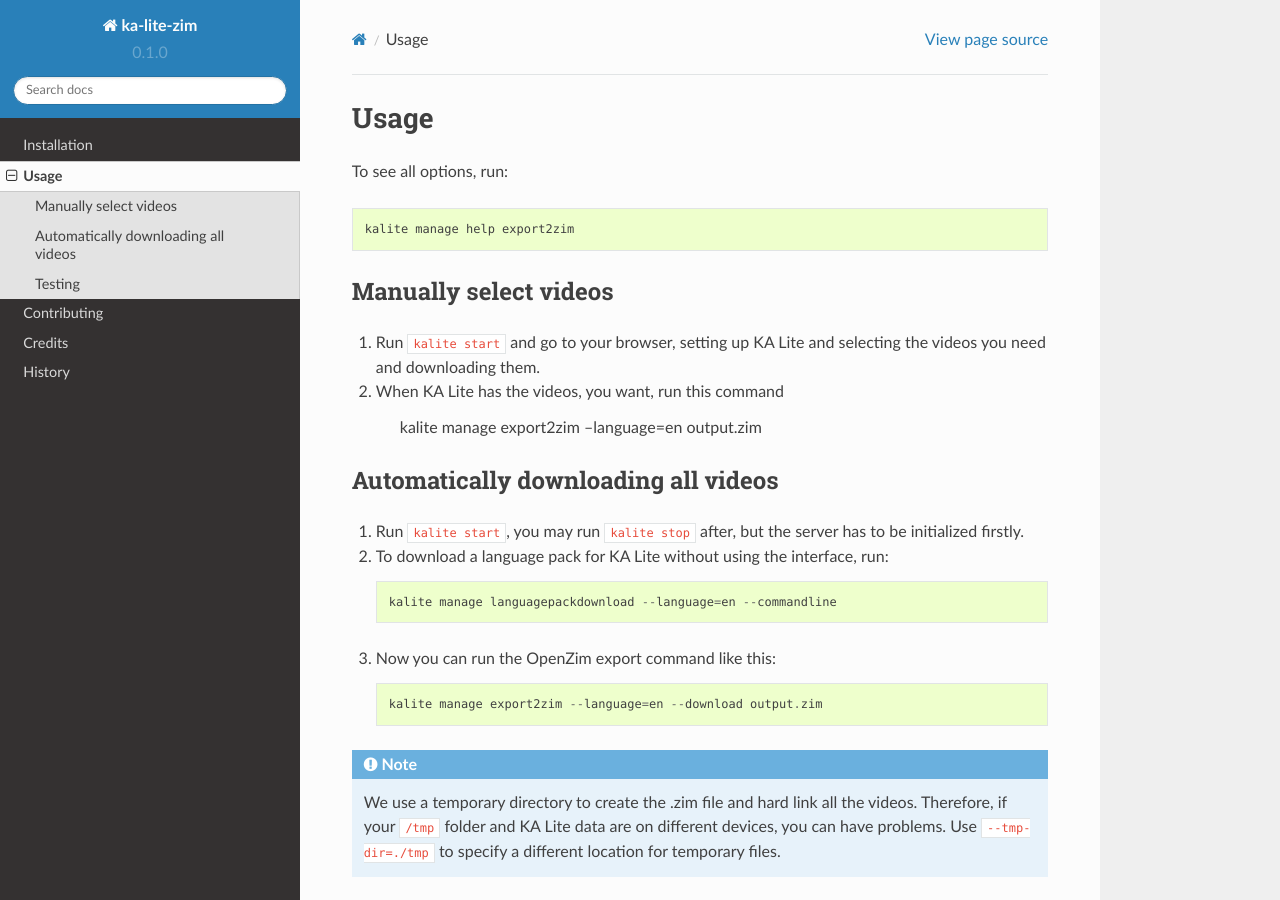
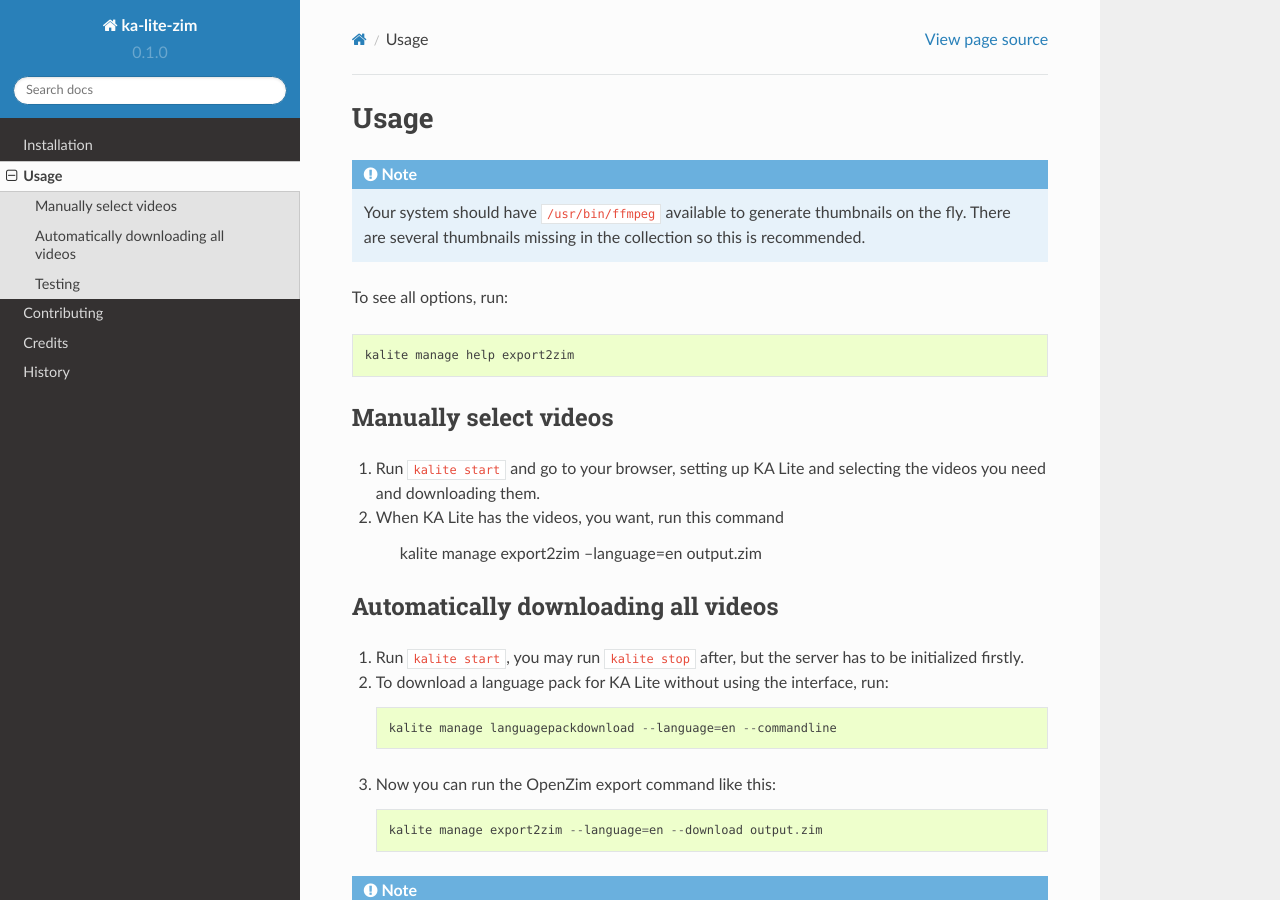
Before and after one commit to benjaoming/ka-lite-zim, a Sphinx documentation site: the page built from docs/usage.rst, in a window 1280 px wide and 900 px high. Built offline with Sphinx 7.4.7 and the Read the Docs theme 2.0.0, drawn with Linux system fonts in a browser that asks for light colours.

Commit message:
add note about ffmpeg

```diff
--- a/docs/usage.rst
+++ b/docs/usage.rst
@@ -1,6 +1,11 @@
 ========
 Usage
 ========
+
+.. note ::
+    Your system should have ``/usr/bin/ffmpeg`` available to generate thumbnails
+    on the fly. There are several thumbnails missing in the collection so this
+    is recommended.
 
 To see all options, run::
 
```
